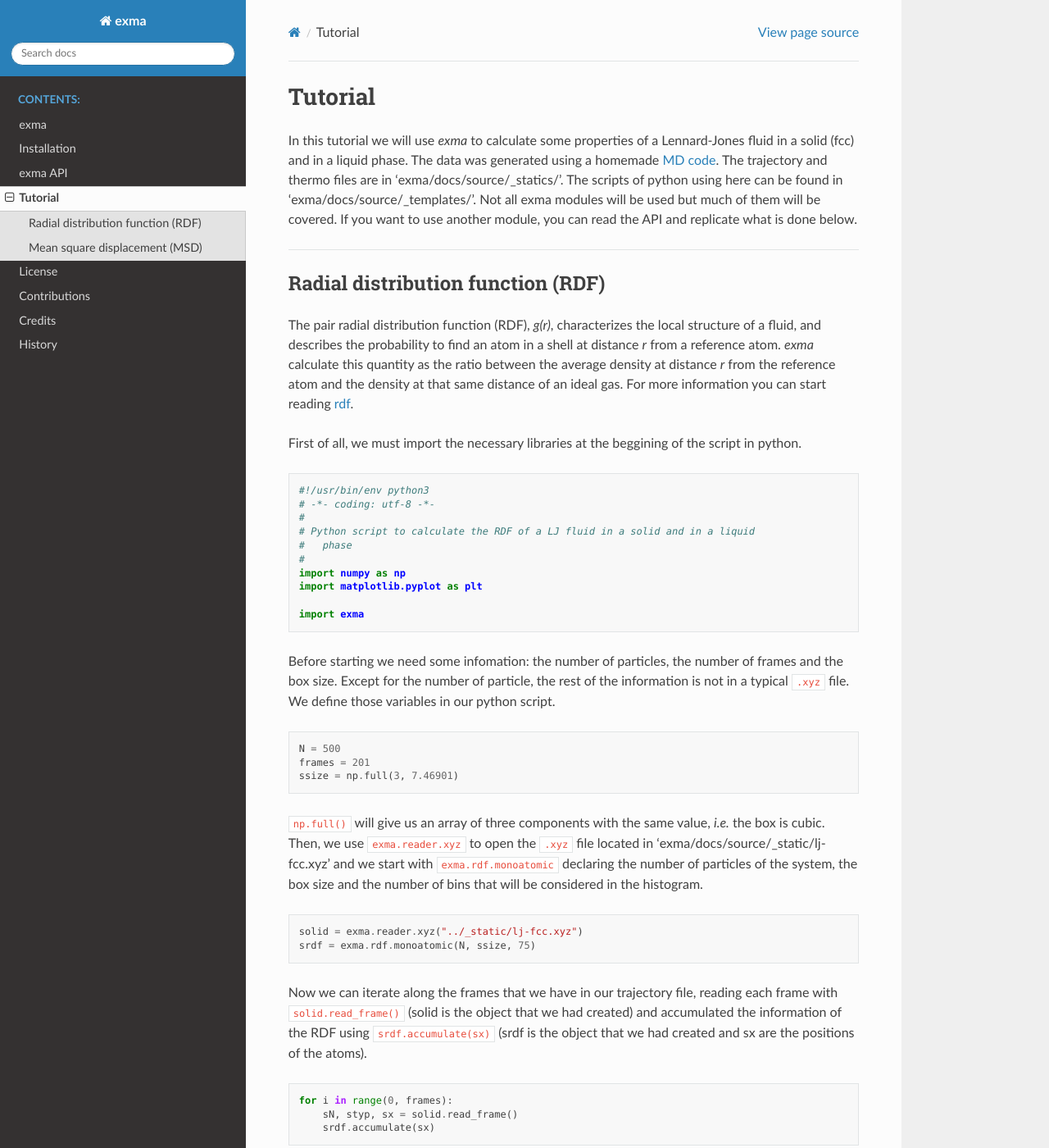
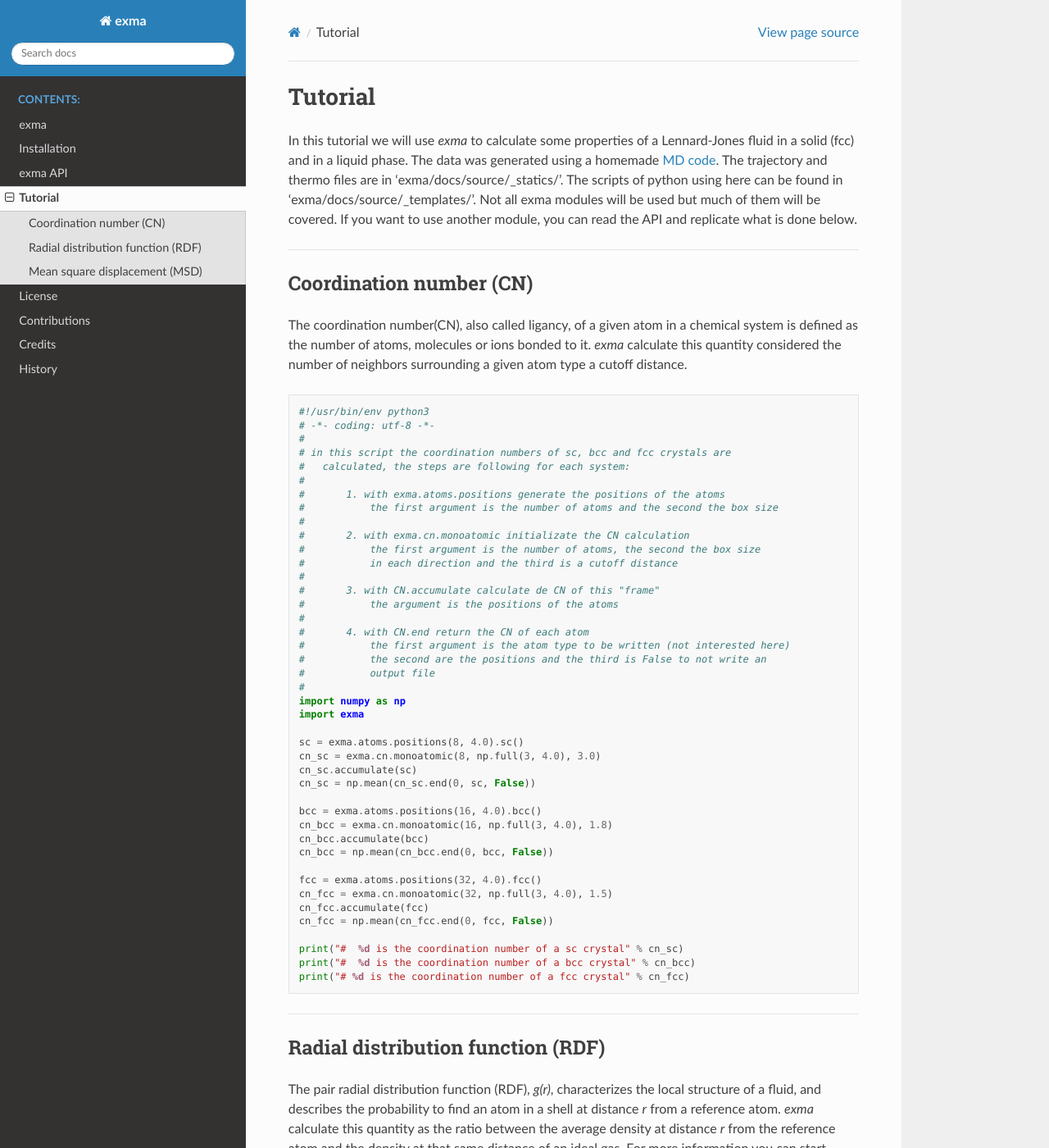
Before and after one commit to fernandezfran/exma, a Sphinx documentation site: the page built from docs/source/tutorial.rst, in a window 1280 px wide and 1400 px high. Shown: the whole window at 82% size. Built offline with Sphinx 7.4.7 and the Read the Docs theme 2.0.0, drawn with Linux system fonts in a browser that asks for light colours.

Commit message:
tutorial: CN example

```diff
--- a/docs/source/tutorial.rst
+++ b/docs/source/tutorial.rst
@@ -4,6 +4,60 @@ Tutorial
 In this tutorial we will use *exma* to calculate some properties of a Lennard-Jones fluid in a solid (fcc) and in a liquid phase. The data was generated using a homemade `MD code`_. The trajectory and thermo files are in 'exma/docs/source/_statics/'. The scripts of python using here can be found in 'exma/docs/source/_templates/'. Not all exma modules will be used but much of them will be covered. If you want to use another module, you can read the API and replicate what is done below.
 
 .. _MD code: https://github.com/fernandezfran/fiscomp2020/tree/master/labo5-Molecular_dynamics/02/c
+
+----------------------------------------------------------------------------------
+
+
+Coordination number (CN)
+------------------------
+
+The coordination number(CN), also called ligancy, of a given atom in a chemical system is defined as the number of atoms, molecules or ions bonded to it. *exma* calculate this quantity considered the number of neighbors surrounding a given atom type a cutoff distance.
+
+.. code-block:: python
+
+    #!/usr/bin/env python3
+    # -*- coding: utf-8 -*-
+    #
+    # in this script the coordination numbers of sc, bcc and fcc crystals are
+    #   calculated, the steps are following for each system:
+    #
+    #       1. with exma.atoms.positions generate the positions of the atoms
+    #           the first argument is the number of atoms and the second the box size
+    #
+    #       2. with exma.cn.monoatomic initializate the CN calculation
+    #           the first argument is the number of atoms, the second the box size
+    #           in each direction and the third is a cutoff distance
+    #
+    #       3. with CN.accumulate calculate de CN of this "frame"
+    #           the argument is the positions of the atoms
+    #
+    #       4. with CN.end return the CN of each atom
+    #           the first argument is the atom type to be written (not interested here)
+    #           the second are the positions and the third is False to not write an
+    #           output file
+    #
+    import numpy as np
+    import exma
+
+    sc = exma.atoms.positions(8, 4.0).sc()
+    cn_sc = exma.cn.monoatomic(8, np.full(3, 4.0), 3.0)
+    cn_sc.accumulate(sc)
+    cn_sc = np.mean(cn_sc.end(0, sc, False))
+
+    bcc = exma.atoms.positions(16, 4.0).bcc()
+    cn_bcc = exma.cn.monoatomic(16, np.full(3, 4.0), 1.8)
+    cn_bcc.accumulate(bcc)
+    cn_bcc = np.mean(cn_bcc.end(0, bcc, False))
+
+    fcc = exma.atoms.positions(32, 4.0).fcc()
+    cn_fcc = exma.cn.monoatomic(32, np.full(3, 4.0), 1.5)
+    cn_fcc.accumulate(fcc)
+    cn_fcc = np.mean(cn_fcc.end(0, fcc, False))
+
+    print("#  %d is the coordination number of a sc crystal" % cn_sc)
+    print("#  %d is the coordination number of a bcc crystal" % cn_bcc)
+    print("# %d is the coordination number of a fcc crystal" % cn_fcc)
+
 
 ----------------------------------------------------------------------------------
 
```
Also changed, not shown: README.md (+1 -1 lines).
